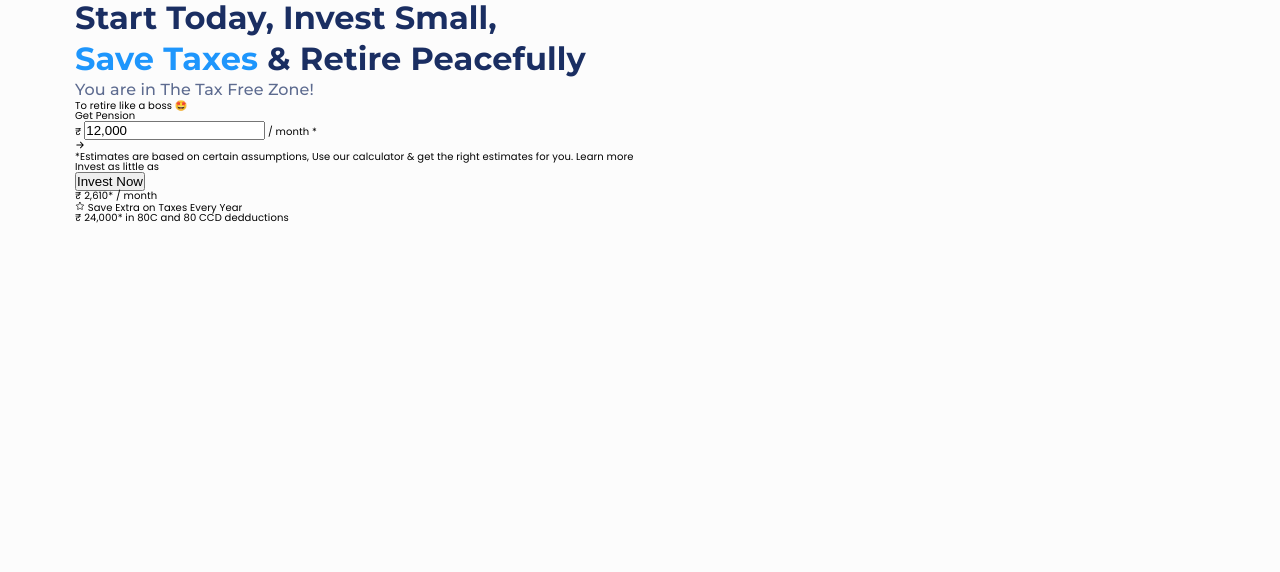
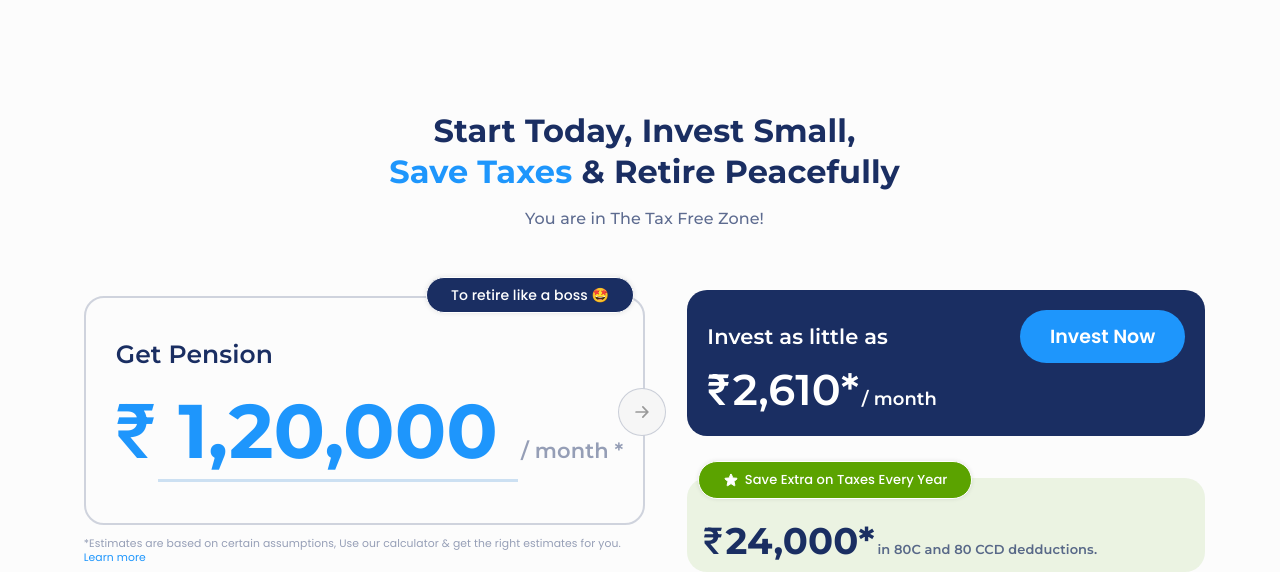
Before and after one commit to avi-codesmith/pensionbox-xlone, a plain HTML site: page index.html in a window 1280 px wide. Shown: the part 698-1270 px from the top of the page. Before the commit the page ends 923 px from the top, so only its background shows below. Drawn offline with nearby package versions, Linux system fonts and the light colour scheme.

Commit message:
Make Calculator Section

```diff
--- a/css/general.css
+++ b/css/general.css
@@ -7,6 +7,7 @@
 html {
   font-size: 62.5%;
   font-family: "Poppins", sans-serif;
+  outline: none;
 }
 
 body {
@@ -16,6 +17,12 @@ body {
   letter-spacing: 0.00938em;
   background-color: #fcfcfc;
   user-select: none;
+  outline: none;
+}
+
+*:focus {
+  outline: none;
+  box-shadow: 0 0 0 0.8rem #1e96fc;
 }
 
 svg {
@@ -76,6 +83,7 @@ svg {
 
   display: flex;
   gap: 0.8rem;
+  transition: all 0.4s ease;
 }
 
 .nav--ul .nav--li:hover {
@@ -128,7 +136,7 @@ svg {
 }
 
 .hero--btn {
-  padding: 1.6rem 7.4rem;
+  padding: 1.6rem 7.9rem;
 }
 
 .header--btn {
@@ -140,6 +148,8 @@ svg {
   border-radius: 0.8rem;
   letter-spacing: 0.02857em;
   cursor: pointer;
+  font-family: Poppins;
+  transition: all 0.3s ease;
 }
 
 .login {
@@ -161,3 +171,6 @@ svg {
 .fill:hover {
   background-color: #203874;
 }
+
+/*   color: #1a2e6233;
+ */
--- a/css/style.css
+++ b/css/style.css
@@ -169,6 +169,7 @@
   display: flex;
   align-items: center;
   justify-content: center;
+  gap: 1.2rem;
 }
 
 .divider {
@@ -179,7 +180,7 @@
 }
 
 .download {
-  width: 90%;
+  width: 100%;
 }
 
 .hero--right-container {
@@ -201,3 +202,286 @@
 /****************************************/
 /**********SECTION-CALCULATOR************/
 /****************************************/
+
+.section-calculator {
+  margin-top: 11.4rem;
+}
+
+.section--calculator-wrapper {
+  display: flex;
+  align-items: center;
+  justify-content: center;
+  gap: 6rem;
+  flex-direction: column;
+}
+
+.calculator--heading-wrapper {
+  text-align: center;
+  display: flex;
+  align-items: center;
+  justify-content: center;
+  flex-direction: column;
+  gap: 1.6rem;
+}
+
+.calculator-wrapper {
+  display: flex;
+  align-items: center;
+  justify-content: center;
+  gap: 4.2rem;
+}
+
+.calculator--pension-top {
+  position: relative;
+}
+
+.calculator--left-label {
+  font-size: 1.4rem;
+  font-weight: 500;
+  background-color: #1a2e62;
+  color: #fff;
+  width: fit-content;
+  border: 0.1rem solid #fff;
+  font-family: Poppins;
+  padding: 1rem 2.4rem;
+  border-radius: 5rem;
+  box-shadow: 0px 0 5.569px rgba(0, 0, 0, 0.1);
+  position: absolute;
+  top: -7%;
+  right: 2%;
+  z-index: 1;
+}
+
+.calculator--left-wrapper {
+  border: 2.785px solid rgba(26, 46, 98, 0.2);
+  padding: 4.1rem 2rem 4.1rem 3rem;
+  position: relative;
+  border-radius: 2rem;
+  height: fit-content;
+  width: fit-content;
+}
+
+.calculator--left-heading {
+  font-family: montserrat;
+  color: #1a2e62;
+  font-weight: 600;
+  font-size: 2.5rem;
+  line-height: 3rem;
+  margin-bottom: 1.3rem;
+}
+
+.amount-in-rupee-sign-left {
+  color: #1e96fc;
+  font-family: Roboto;
+  font-weight: 500;
+  font-size: 7.6rem;
+}
+
+.amount-in-input {
+  outline: none;
+  border: none;
+  height: 10rem;
+  width: 36rem;
+  color: #1e96fc;
+  background-color: #fcfcfc;
+  font-family: Montserrat;
+  font-weight: 700;
+  font-size: 7.6rem;
+  border-bottom: 3px solid #cce0f2;
+  transition: all 0.3s ease;
+  padding-left: 2rem;
+}
+
+.amount-in-input:hover {
+  border-bottom: 3px solid #1e96fc;
+}
+
+.amount-in-input[type="number"]::-webkit-inner-spin-button,
+.amount-in-input[type="number"]::-webkit-outer-spin-button {
+  -webkit-appearance: none;
+}
+
+.amount-in-month-left {
+  font-family: Montserrat;
+  font-size: 21px;
+  color: rgb(26, 46, 98);
+  font-weight: 600;
+  line-height: normal;
+  opacity: 0.45;
+}
+
+.calculator--arrow {
+  background-color: #f6f6f6;
+  height: fit-content;
+  width: fit-content;
+  padding: 1.4rem;
+  border-radius: 50%;
+  border: 1px solid #1a2e6233;
+  position: absolute;
+  top: 40%;
+  right: -4%;
+
+  display: flex;
+  align-items: center;
+  justify-content: center;
+}
+
+.right-arrow {
+  height: 1.8rem;
+  width: 1.8rem;
+  color: #999;
+}
+
+.calculator--left-bonus-point,
+.calculator--link {
+  font-family: Poppins;
+  font-size: 10.804px;
+  font-weight: 400;
+  line-height: 130%;
+}
+
+.calculator--pension-bottom {
+  margin-top: 1.2rem;
+}
+
+.calculator--left-bonus-point {
+  opacity: 0.45;
+  color: rgb(26, 46, 98);
+}
+
+.calculator--link {
+  color: rgb(30, 150, 252);
+  opacity: 1;
+  cursor: pointer;
+}
+
+.calculator--right-wrapper {
+  display: flex;
+  flex-direction: column;
+  gap: 4.2rem;
+}
+
+.calculator--invest-wrapper {
+  display: flex;
+  align-items: center;
+  justify-content: center;
+  gap: 13.2rem;
+}
+
+.calculator--invest-top {
+  background-color: #1a2e62;
+  padding: 2rem 2rem 2rem 2rem;
+  border-radius: 2rem;
+}
+
+.calculator--right-heading {
+  font-family: Montserrat;
+  font-size: 21px;
+  color: rgb(255, 255, 255);
+  font-weight: 600;
+}
+
+.calculator--btn {
+  background-color: #1e96fc;
+  border-radius: 5rem;
+  border: none;
+  padding: 1.2rem 3rem;
+  cursor: pointer;
+}
+
+.calculator--btn:hover {
+  background-color: #48aaff;
+  transition: all 0.2s ease;
+}
+
+.btn--span {
+  font-family: Poppins;
+  font-weight: 600;
+  font-style: normal;
+  color: rgb(255, 255, 255);
+  font-size: 19px;
+}
+
+.amount-in-rupee-sign-right,
+.amount-in-num-right {
+  font-size: 43px;
+  color: rgb(255, 255, 255);
+  font-weight: 600;
+  line-height: normal;
+  font-family: montserrat;
+}
+
+.amount-in-rupee-sign-right {
+  font-family: Roboto;
+  font-weight: 500;
+}
+
+.amount-in-month-right {
+  font-family: Montserrat;
+  font-size: 18px;
+  color: rgb(255, 255, 255);
+  font-weight: 600;
+  line-height: normal;
+}
+
+.calculator--star {
+  height: 1.6rem;
+  width: 1.6rem;
+  stroke: #fff;
+  fill: #fff;
+}
+
+.calculator--right-bottom-wrapper {
+  position: relative;
+}
+
+.calculator--right-label {
+  border: 1px solid rgb(255, 255, 255);
+  background: rgb(91, 163, 0);
+  box-shadow: rgba(0, 0, 0, 0.1) 0px 0px 4px 0px;
+  font-family: Poppins;
+  font-size: 13px;
+  color: rgb(255, 255, 255);
+  font-weight: 500;
+  height: fit-content;
+  width: fit-content;
+  padding: 1rem 2.4rem;
+  border-radius: 5rem;
+  position: absolute;
+  top: -18%;
+  left: 2%;
+
+  display: flex;
+  align-items: center;
+  justify-content: center;
+  gap: 0.6rem;
+}
+
+.amount-in-rupee-sign-bottom-right,
+.amount-in-num-right-bottom {
+  font-family: Montserrat;
+  font-size: 37px;
+  color: rgb(26, 46, 98);
+  font-weight: 700;
+  line-height: normal;
+}
+
+.amount-in-rupee-sign-bottom-right {
+  font-weight: 500;
+  font-family: Roboto;
+}
+
+.amount-in-para {
+  font-family: Montserrat;
+  font-size: 13px;
+  color: rgb(26, 46, 98);
+  font-weight: 600;
+  line-height: normal;
+  opacity: 0.7;
+}
+
+.calculator--right-amount2 {
+  background-color: rgba(91, 163, 0, 0.1);
+  padding: 40px 16px 9px;
+  border-radius: 2rem;
+}
--- a/index.html
+++ b/index.html
@@ -140,7 +140,7 @@
 
             <div class="hero--btn-wrapper">
               <div class="hero--btn-banner-wrapper">
-                <button class="btn hero--btn fill">Get Started</button>
+                <button class="btn hero--btn fill">Get&nbsp;Started</button>
                 <div class="hero--btn-banner">
                   <span class="banner--1">it's</span>
                   <span class="banner--2">Free</span>
@@ -176,46 +176,59 @@
 
     <section class="section-calculator">
       <div class="section--calculator-wrapper">
+        <div class="calculator--heading-wrapper">
           <h2 class="minor-heading">Start Today, Invest Small,
           <br>
           <span class="change-color">Save Taxes</span> & Retire Peacefully</h2>
           <p class="minor-max-heading">You are in The Tax Free Zone!</p>
+        </div>
         <div class="calculator-wrapper">
-          <div class="calculator--left-wrapper">
           <div class="calculator--pension-top">
             <div class="calculator--left-label">
               To retire like a boss 🤩
             </div>
+            <div class="calculator--left-wrapper">
               <div class="calculator--left-heading">Get Pension</div>
               <div class="calculator--left-amount">
-                <span class="amount-in-rupee-sign">₹</span>
-                <input type="text"  value="12,000" class="amount-in-num"></input>
-                <span class="amount-in-month">/ month *</span>
+                <span class="amount-in-rupee-sign-left">₹</span>
+                <input class="amount-in-input"
+                aria-invalid="false"
+                type="text"
+                min="0"
+                pattern="^\d{1,3}(,\d{3})*$"
+                step="1"
+                value="1,20,000"></input>
+                <span class="amount-in-month-left">/ month *</span>
               </div>
               <div class="calculator--arrow">
-                <svg xmlns="http://www.w3.org/2000/svg" viewBox="0 0 16 16" fill="currentColor" class="size-4">
+                <svg xmlns="http://www.w3.org/2000/svg" viewBox="0 0 16 16" fill="currentColor" class="right-arrow">
                   <path fill-rule="evenodd" d="M2 8a.75.75 0 0 1 .75-.75h8.69L8.22 4.03a.75.75 0 0 1 1.06-1.06l4.5 4.5a.75.75 0 0 1 0 1.06l-4.5 4.5a.75.75 0 0 1-1.06-1.06l3.22-3.22H2.75A.75.75 0 0 1 2 8Z" clip-rule="evenodd" />
                 </svg>
               </div>
             </div>
             <div class="calculator--pension-bottom">
               <span class="calculator--left-bonus-point">*Estimates are based on certain assumptions, Use our calculator & get the right estimates for you.</span>
+              <br>
               <span class="calculator--link">Learn more</span>
             </div>
           </div>
 
-          <div class="calculator--right-wrapper"></div>
+          <div class="calculator--right-wrapper">
             <div class="calculator--invest-top">
+              <div class="calculator--invest-wrapper">
                 <div class="calculator--right-heading">Invest as little as</div>
                 <button class="calculator--btn"><span class="btn--span">Invest Now</span></button>
+              </div>
               <div class="calculator--right-amount1">
-              <span class="amount-in-num">₹ 2,610*</span>
-              <span class="amount-in-month">/ month</span>
+                <span class="amount-in-rupee-sign-right">₹</span>
+                <span class="amount-in-num-right"> 2,610*</span>
+                <span class="amount-in-month-right">/ month</span>
               </div>
-            <div>
+            </div>
 
+            <div class="calculator--right-bottom-wrapper">
               <div class="calculator--right-label">
-                <svg xmlns="http://www.w3.org/2000/svg" fill="none" viewBox="0 0 24 24" stroke-width="1.5" stroke="currentColor" class="size-6">
+                <svg xmlns="http://www.w3.org/2000/svg" fill="none" viewBox="0 0 24 24" stroke-width="1.5" stroke="currentColor" class="calculator--star">
                   <path stroke-linecap="round" stroke-linejoin="round" d="M11.48 3.499a.562.562 0 0 1 1.04 0l2.125 5.111a.563.563 0 0 0 .475.345l5.518.442c.499.04.701.663.321.988l-4.204 3.602a.563.563 0 0 0-.182.557l1.285 5.385a.562.562 0 0 1-.84.61l-4.725-2.885a.562.562 0 0 0-.586 0L6.982 20.54a.562.562 0 0 1-.84-.61l1.285-5.386a.562.562 0 0 0-.182-.557l-4.204-3.602a.562.562 0 0 1 .321-.988l5.518-.442a.563.563 0 0 0 .475-.345L11.48 3.5Z" />
                 </svg>
                 <span class="calculator--label-para">
@@ -224,8 +237,10 @@
               </div>
               <div class="calculator--invest-bottom">
                 <div class="calculator--right-amount2">
-                <span class="amount-in-num">₹ 24,000*</span>
-                <span class="amount-in-para">in 80C and 80 CCD dedductions</span>
+                  <span class="amount-in-rupee-sign-bottom-right">₹</span>
+                  <span class="amount-in-num-right-bottom"> 24,000*</span>
+                  <span class="amount-in-para">in 80C and 80 CCD dedductions.</span>
+                </div>
               </div>
             </div>
           </div>
```
Lines whose indentation alone changed are shown as unchanged.
